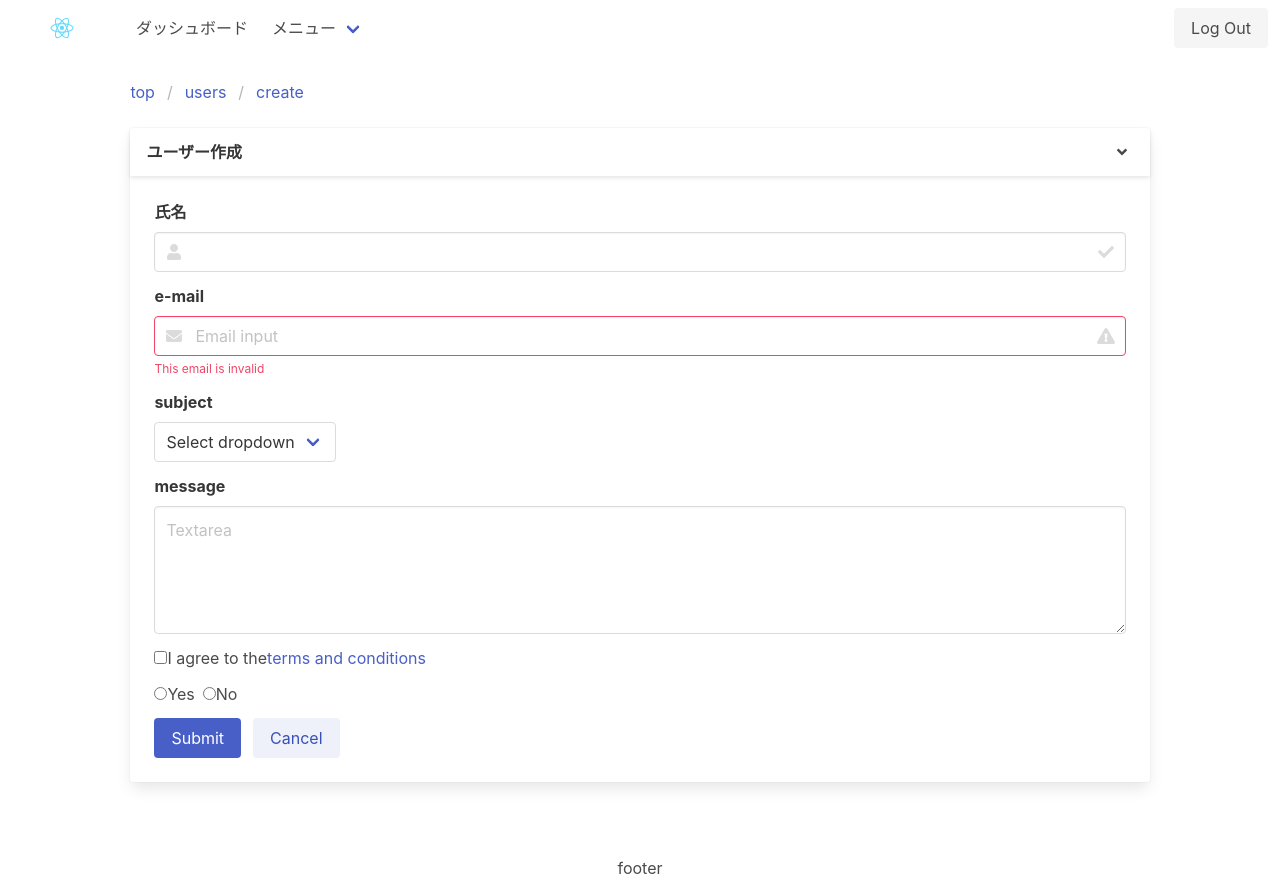
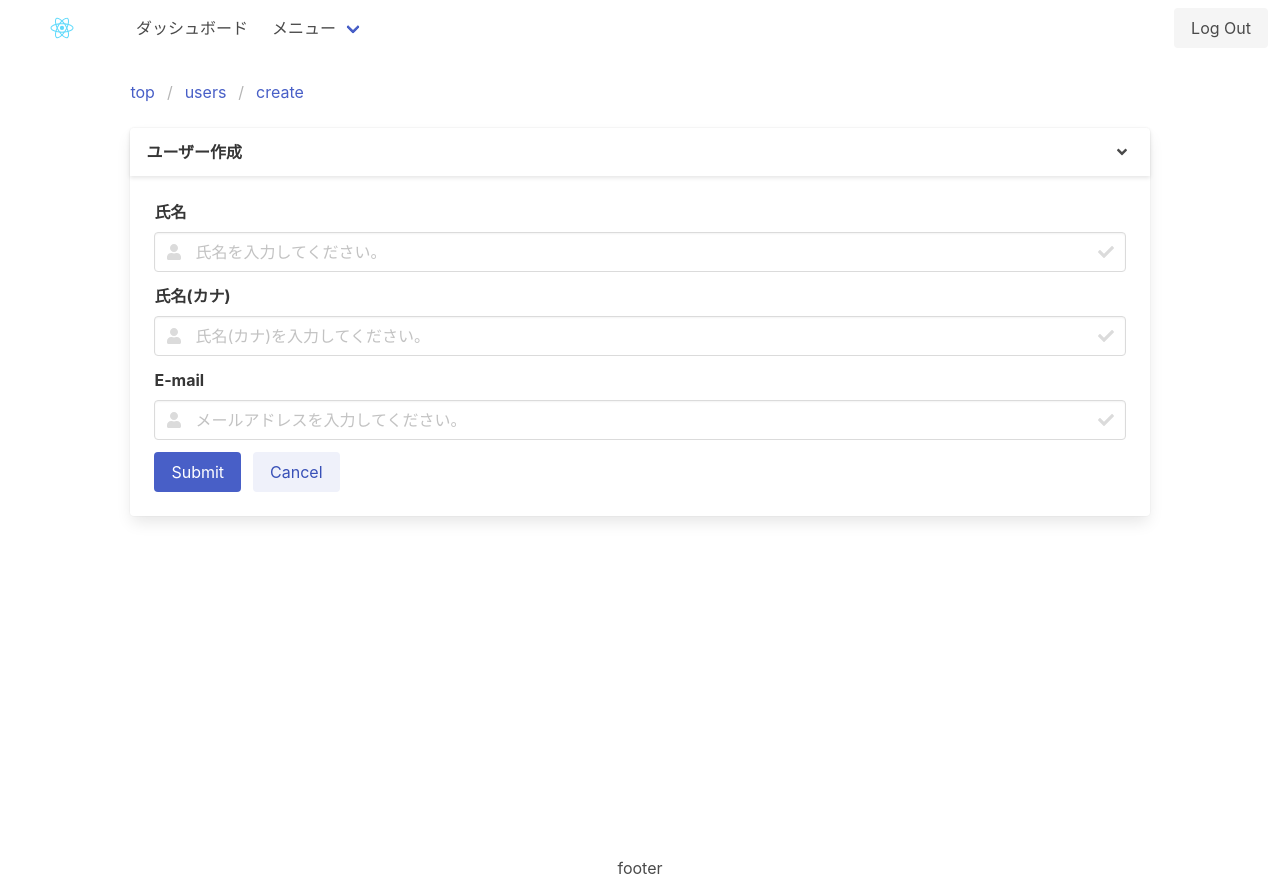
Before and after one commit to TOnodera/react.js-learning, a React (Create React App) app: page /users/create in a window 1280 px wide. Built offline with nearby package versions, Linux system fonts and the light colour scheme.

Commit message:
インプット系を作った。あしたは画像やる！

```diff
--- a/src/components/molecules/GeneralTextInput.js
+++ b/src/components/molecules/GeneralTextInput.js
@@ -62,6 +62,7 @@ class GeneralTextInput extends React.Component {
               }
             })
           }}
+          type={this.props.type}
         />
         <ErrorText
           isValid={this.state.isValid}
--- a/src/components/molecules/SimpleTextInput.js
+++ b/src/components/molecules/SimpleTextInput.js
@@ -3,13 +3,14 @@ import React from 'react'
 
 class SimpleTextInput extends React.Component {
   render() {
+    console.log(this.props.placeHolder)
     return (
       <div className="field">
         <Label content={this.props.label} />
         <div className="control has-icons-left has-icons-right">
           <input
             className="input"
-            type="text"
+            type={/^(text|email)$/.test(this.props.type) ? this.props.type : 'text'}
             placeholder={this.props.placeHolder}
             onChange={this.props.onChange}
             value={this.props.value}
--- a/src/components/pages/user/Create.js
+++ b/src/components/pages/user/Create.js
@@ -1,7 +1,6 @@
 import React from 'react'
 import BasicCard from '../../organisms/card/BasicCard'
 import GeneralTextInput from '../../molecules/GeneralTextInput'
-import { Label } from '../../atoms'
 
 class CreateUser extends React.Component {
   constructor() {
@@ -18,7 +17,7 @@ class CreateUser extends React.Component {
       <>
         <GeneralTextInput
           label="氏名"
-          placeholder="氏名を入力してください。"
+          placeHolder="氏名を入力してください。"
           leftIcon="fas fa-user"
           rightIcon="fas fa-check"
           onChange={(e) => {
@@ -33,60 +32,47 @@ class CreateUser extends React.Component {
             },
           ]}
         />
-        <div className="field">
-          <Label content="e-mail" />
-          <div className="control has-icons-left has-icons-right">
-            <input className="input is-danger" type="email" placeholder="Email input" />
-            <span className="icon is-small is-left">
-              <i className="fas fa-envelope"></i>
-            </span>
-            <span className="icon is-small is-right">
-              <i className="fas fa-exclamation-triangle"></i>
-            </span>
-          </div>
-          <p className="help is-danger">This email is invalid</p>
-        </div>
 
-        <div className="field">
-          <Label content="subject" />
-          <div className="control">
-            <div className="select">
-              <select>
-                <option>Select dropdown</option>
-                <option>With options</option>
-              </select>
-            </div>
-          </div>
-        </div>
+        <GeneralTextInput
+          label="氏名(カナ)"
+          placeHolder="氏名(カナ)を入力してください。"
+          leftIcon="fas fa-user"
+          rightIcon="fas fa-check"
+          onChange={(e) => {
+            this.setState(() => {
+              return { username: e.target.value }
+            })
+          }}
+          validators={[
+            {
+              validation: (value) => /^.+$/.test(value),
+              message: '必須項目です。',
+            },
+            {
+              validation: (value) => /^[ァ-ヴー\u{3000}]+$/u.test(value),
+              message: '全角カナ文字で入力してください。',
+            },
+          ]}
+        />
 
-        <div className="field">
-          <Label content="message" />
-          <div className="control">
-            <textarea className="textarea" placeholder="Textarea"></textarea>
-          </div>
-        </div>
-
-        <div className="field">
-          <div className="control">
-            <label className="checkbox">
-              <input type="checkbox" />I agree to the
-              <a href="#">terms and conditions</a>
-            </label>
-          </div>
-        </div>
-
-        <div className="field">
-          <div className="control">
-            <label className="radio">
-              <input type="radio" name="question" />
-              Yes
-            </label>
-            <label className="radio">
-              <input type="radio" name="question" />
-              No
-            </label>
-          </div>
-        </div>
+        <GeneralTextInput
+          label="E-mail"
+          placeHolder="メールアドレスを入力してください。"
+          leftIcon="fas fa-user"
+          rightIcon="fas fa-check"
+          onChange={(e) => {
+            this.setState(() => {
+              return { username: e.target.value }
+            })
+          }}
+          validators={[
+            {
+              validation: (value) => /^.+$/.test(value),
+              message: '必須項目です。',
+            },
+          ]}
+          type="email"
+        />
 
         <div className="field is-grouped">
           <div className="control">
```
